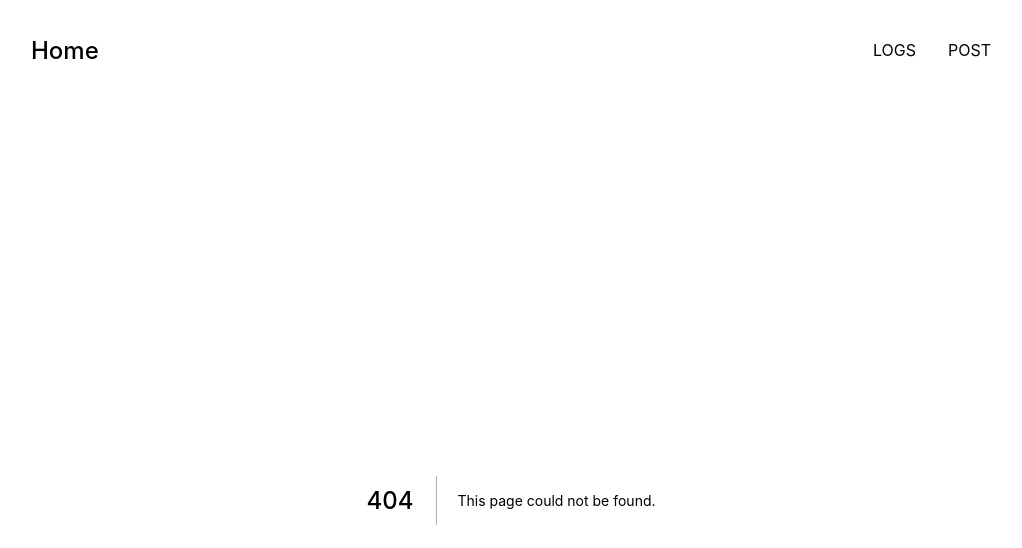
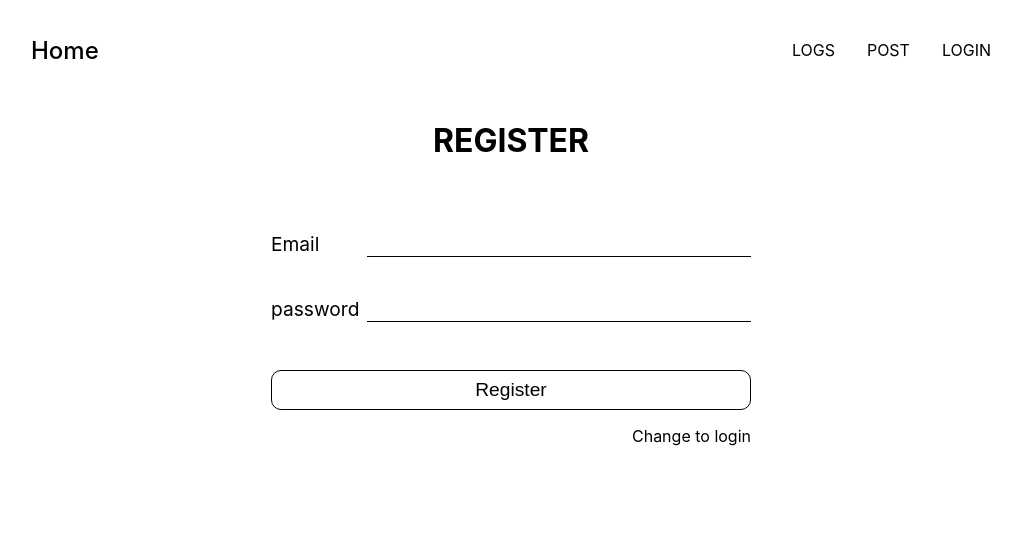
Before and after one commit to Steven-CheungSiuFung/ProgrammingLogbook_Next.js, a Next.js app: page /login in a window 1280 px wide. Before the commit this address had no page. Shown: the top 548 px of the page, without its empty margins (129-1151 px from the left). Built offline with nearby package versions, Linux system fonts and the light colour scheme.

Commit message:
create login page and login-form component

```diff
--- a/components/create-log-form/create-log-form.component.js
+++ b/components/create-log-form/create-log-form.component.js
@@ -35,7 +35,7 @@ const CreateLogForm = () => {
     console.log("Response Data ==> ", result);
   };
   return (
-    <form className={classes.logform} onSubmit={onSubmitHandler}>
+    <form className={classes.logForm} onSubmit={onSubmitHandler}>
       <div className={classes.input}>
         <label htmlFor="title">Title</label>
         <input
--- a/components/create-log-form/create-log-form.module.css
+++ b/components/create-log-form/create-log-form.module.css
@@ -1,4 +1,4 @@
-.logform {
+.logForm {
   width: 60%;
   display: flex;
   flex-direction: column;
--- a/components/log-card/log-card.component.js
+++ b/components/log-card/log-card.component.js
@@ -3,7 +3,7 @@ import classes from "./log-card.module.css";
 const LogCard = ({ logData }) => {
   const { title, date, content } = logData;
   const dateString = new Date(date).toLocaleDateString("en-GB");
-  const contentArray = content.split("\n\n");
+  const contentArray = content.split("\n");
   return (
     <div className={classes.container}>
       <div className={classes.header}>
--- /dev/null
+++ b/components/login-form/login-form.component.js
@@ -0,0 +1,61 @@
+import { useState } from "react";
+import classes from "./login-form.module.css";
+
+const defaultFormFields = {
+  email: "",
+  password: "",
+};
+
+const LoginForm = () => {
+  const [isLogin, setIsLogin] = useState(false);
+  const [formFields, setFormFields] = useState(defaultFormFields);
+
+  const onChangeHandler = (event) => {
+    const { name, value } = event.target;
+    setFormFields({ ...formFields, [name]: value });
+  };
+
+  const onSubmitHandler = (event) => {
+    event.preventDefault();
+    console.log(formFields);
+  };
+
+  const onToggleForm = () => {
+    setIsLogin(!isLogin);
+  };
+
+  return (
+    <div className={classes.container}>
+      <h1 className={classes.title}>{isLogin ? "LOGIN" : "REGISTER"}</h1>
+      <form className={classes.loginForm} onSubmit={onSubmitHandler}>
+        <div className={classes.input}>
+          <label htmlFor="email">Email</label>
+          <input
+            type="text"
+            name="email"
+            value={formFields.email}
+            onChange={onChangeHandler}
+          />
+        </div>
+        <div className={classes.input}>
+          <label htmlFor="email">password</label>
+          <input
+            type="password"
+            name="password"
+            value={formFields.password}
+            onChange={onChangeHandler}
+          />
+        </div>
+
+        <button className={classes.btn}>
+          {isLogin ? "Login" : "Register"}
+        </button>
+        <div className={classes.changeForm} onClick={onToggleForm}>
+          <p>{`Change to ${isLogin ? "register" : "login"}`}</p>
+        </div>
+      </form>
+    </div>
+  );
+};
+
+export default LoginForm;
--- /dev/null
+++ b/components/login-form/login-form.module.css
@@ -0,0 +1,70 @@
+.container {
+  width: 100%;
+  display: flex;
+  flex-direction: column;
+  justify-content: flex-start;
+  align-items: center;
+}
+
+.title {
+  margin-bottom: 2.5rem;
+}
+
+.loginForm {
+  width: 40%;
+  display: flex;
+  flex-direction: column;
+  padding: 2rem 1rem;
+}
+
+@media screen and (max-width: 1100px) {
+  .loginForm {
+    width: 50%;
+  }
+}
+
+@media screen and (max-width: 960px) {
+  .loginForm {
+    width: 70%;
+  }
+}
+
+.input {
+  width: 100%;
+  display: flex;
+  align-items: flex-start;
+  margin-bottom: 2.5rem;
+}
+
+.input label {
+  width: 20%;
+  font-size: 1.2rem;
+}
+
+.input input {
+  width: 80%;
+  border: transparent;
+  border-bottom: 1px solid black;
+  font-size: 1.2rem;
+}
+
+.input input:focus {
+  outline: none;
+}
+
+.btn {
+  padding: 0.5rem;
+  font-size: 1.2rem;
+  background-color: white;
+  border: 1px solid black;
+  border-radius: 10px;
+  margin-top: 0.5rem;
+  cursor: pointer;
+}
+
+.changeForm {
+  display: flex;
+  justify-content: flex-end;
+  margin-top: 1rem;
+  cursor: pointer;
+}
--- a/components/navigation-bar/navigation-bar.component.js
+++ b/components/navigation-bar/navigation-bar.component.js
@@ -15,6 +15,9 @@ const NavigationBar = () => {
         <Link href="/logs/create-log">
           <li className={classes.item}>POST</li>
         </Link>
+        <Link href="/login">
+          <li className={classes.item}>LOGIN</li>
+        </Link>
       </ul>
     </div>
   );
--- /dev/null
+++ b/pages/login/index.js
@@ -0,0 +1,13 @@
+import LoginForm from "../../components/login-form/login-form.component";
+
+import classes from "./index.module.css";
+
+const LoginPage = () => {
+  return (
+    <div className={classes.container}>
+      <LoginForm />
+    </div>
+  );
+};
+
+export default LoginPage;
--- /dev/null
+++ b/pages/login/index.module.css
@@ -0,0 +1,7 @@
+.container {
+  width: 100%;
+  display: flex;
+  flex-direction: column;
+  justify-content: flex-start;
+  align-items: center;
+}
```
